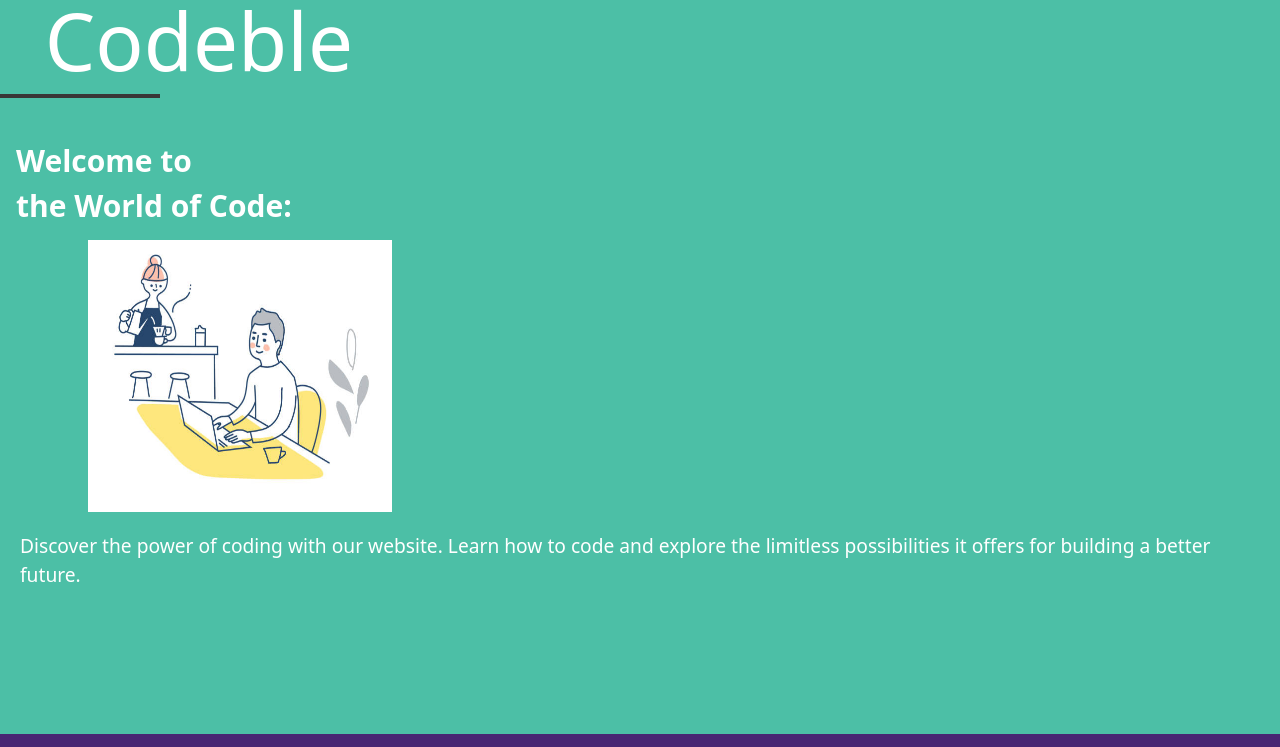
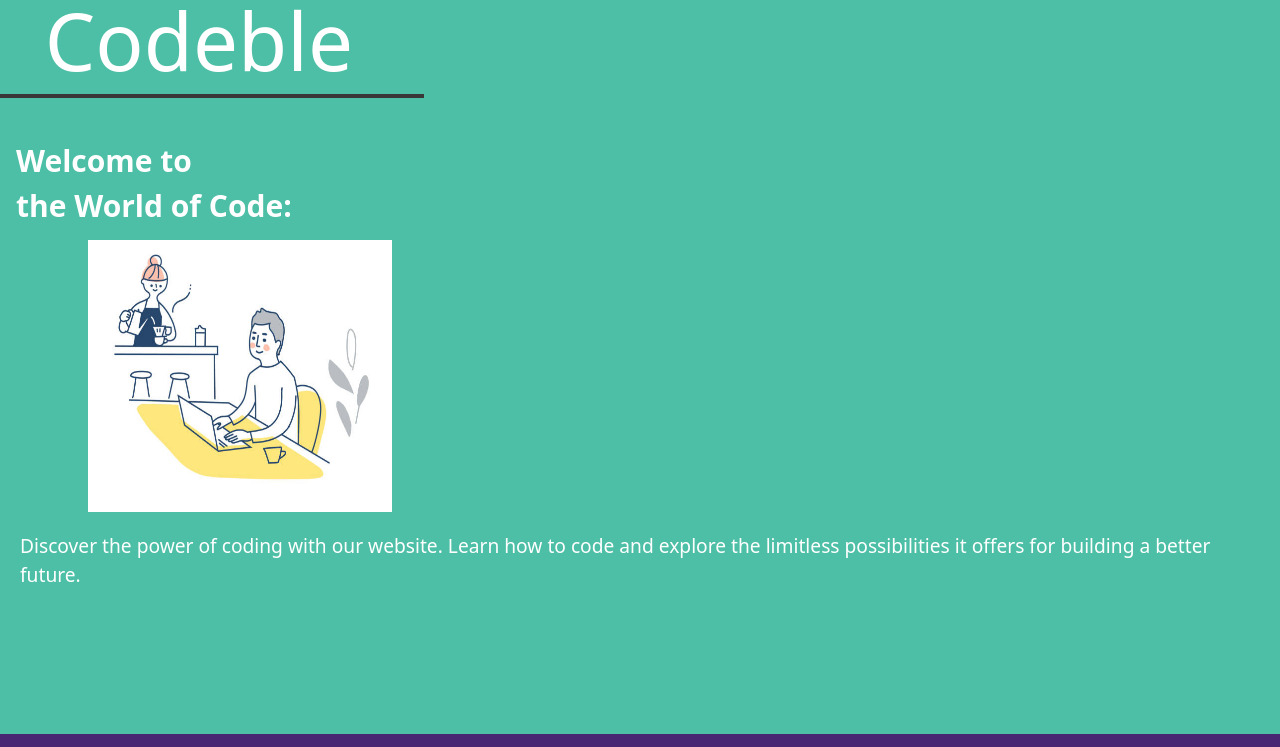
Before and after one commit to daxmore/Codeble, a website: page index.html in a window 1280 px wide. Shown: the top 747 px of the page. Drawn offline with nearby package versions, Linux system fonts and the light colour scheme.

Commit message:
Update style.css

```diff
--- a/style.css
+++ b/style.css
@@ -15,7 +15,7 @@ body{
 .line_1 {
   display: flex;
   height: 1em;
-  width: 10rem;
+  width: 26.5rem;
   border-bottom: 0.3rem solid #393737;
   top: 4.5rem;
   position: relative;
```
